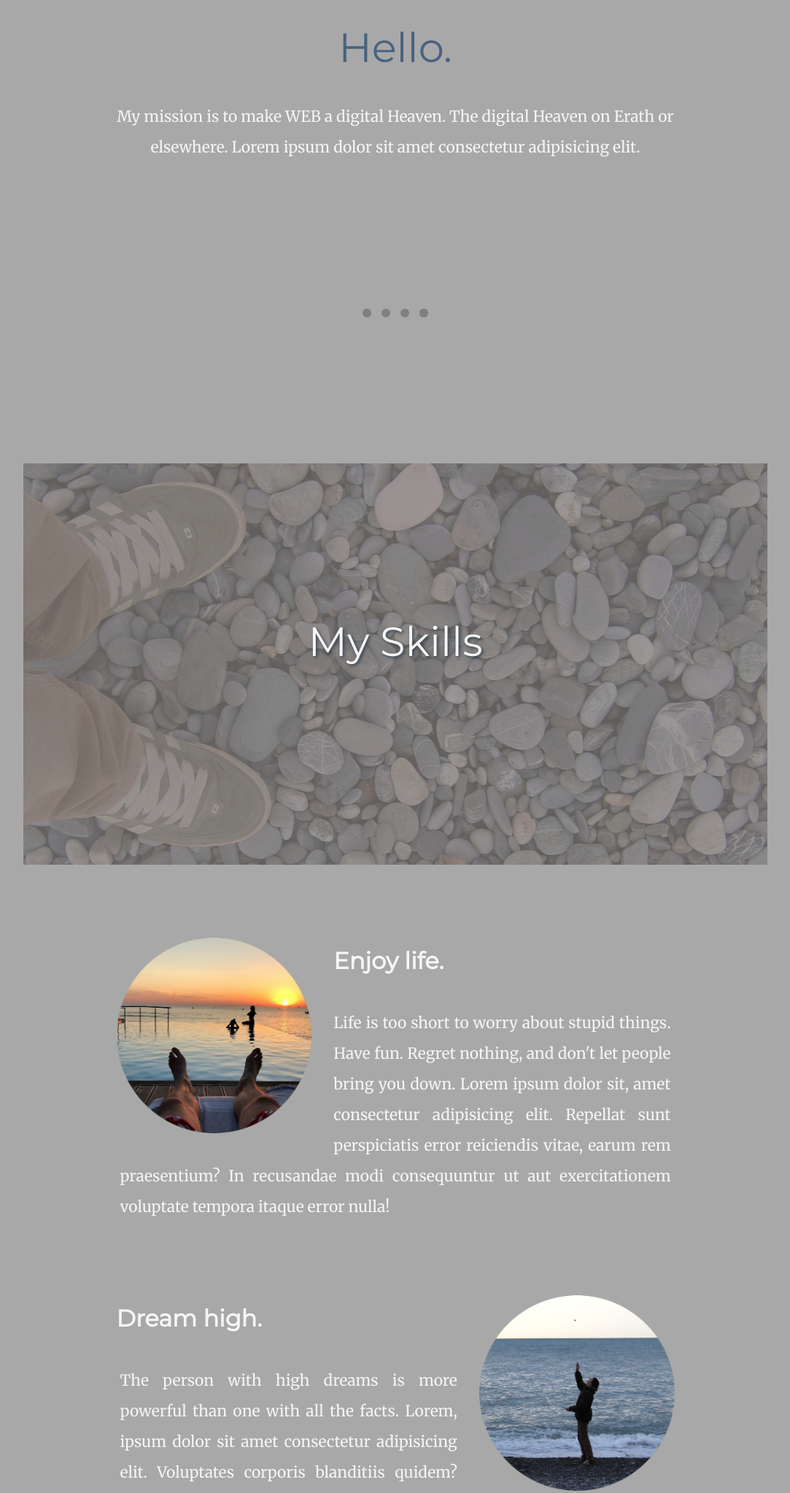
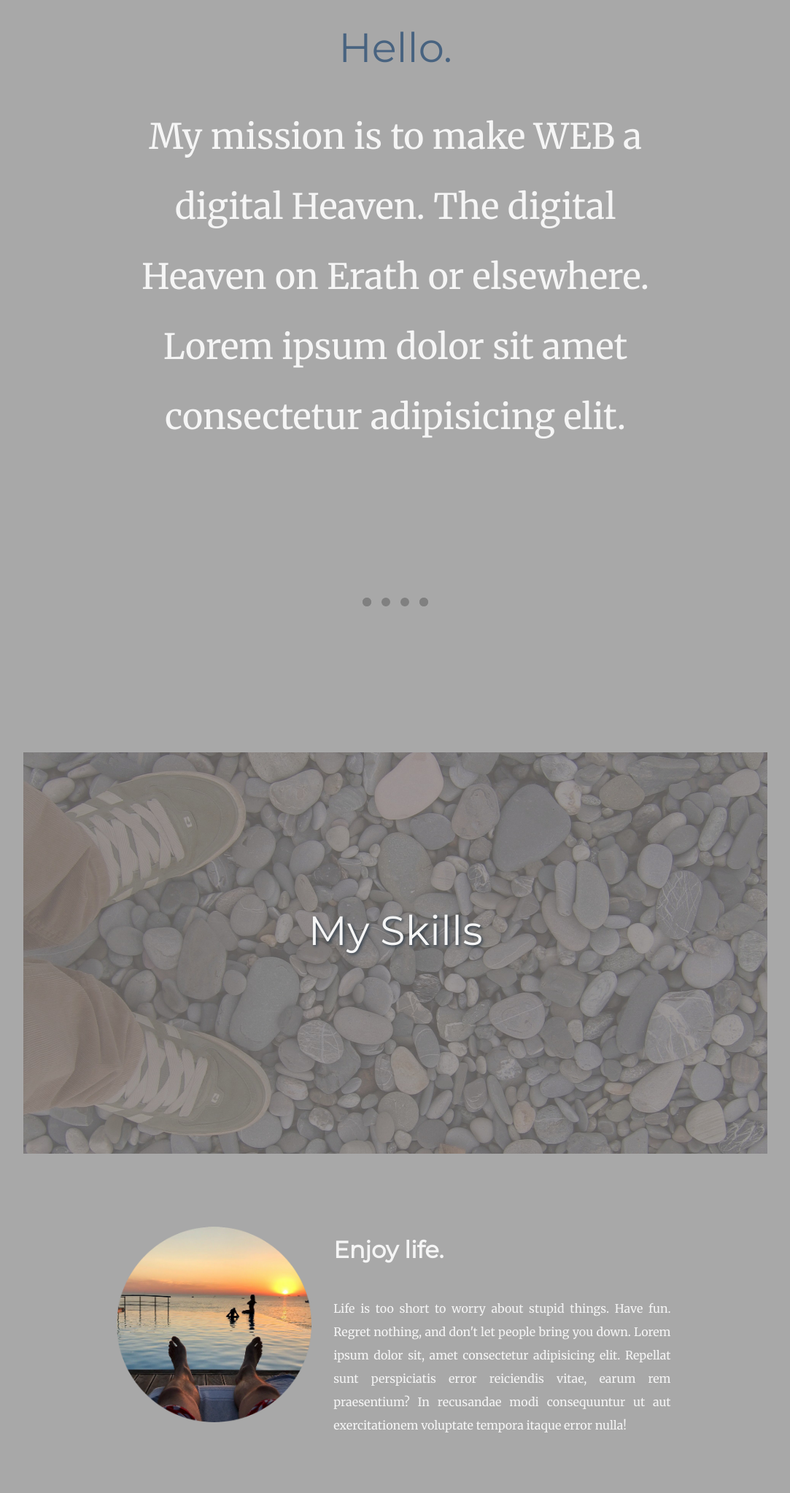
Before and after one commit to sltuners/UDM02, a plain HTML site: page index.html in a window 1280 px wide. Shown: the part 1540-3586 px from the top of the page at 73% size, without its empty margins (98-1181 px from the left). Drawn offline with Linux system fonts and the light colour scheme.

Commit message:
Update styles.css

```diff
--- a/css/styles.css
+++ b/css/styles.css
@@ -41,7 +41,7 @@ h3 {
 
 p {
   margin-bottom: 0;
-  font-size: 1.2rem;
+  font-size: 2rem;
 }
 
 hr {
@@ -117,7 +117,7 @@ hr {
   line-height: 2;
   width: 75%;
   margin: 0 auto 60px;
-  font-size: 21px;
+  font-size: 3rem;
 }
 
 .skills-logo {
@@ -168,14 +168,14 @@ hr {
   line-height: 2;
   width: 70%;
   margin: 30px auto 60px;
-  font-size: 21px;
+  font-size: 2rem;
 }
 
 .skillText {
   /*background-color:  rgba(128, 128, 128, 0.2);*/
   border-radius: 4px;
   padding: 0 5px;
-  font-size: 21px;
+  font-size: 1rem;
 }
 
 .btn {
```
